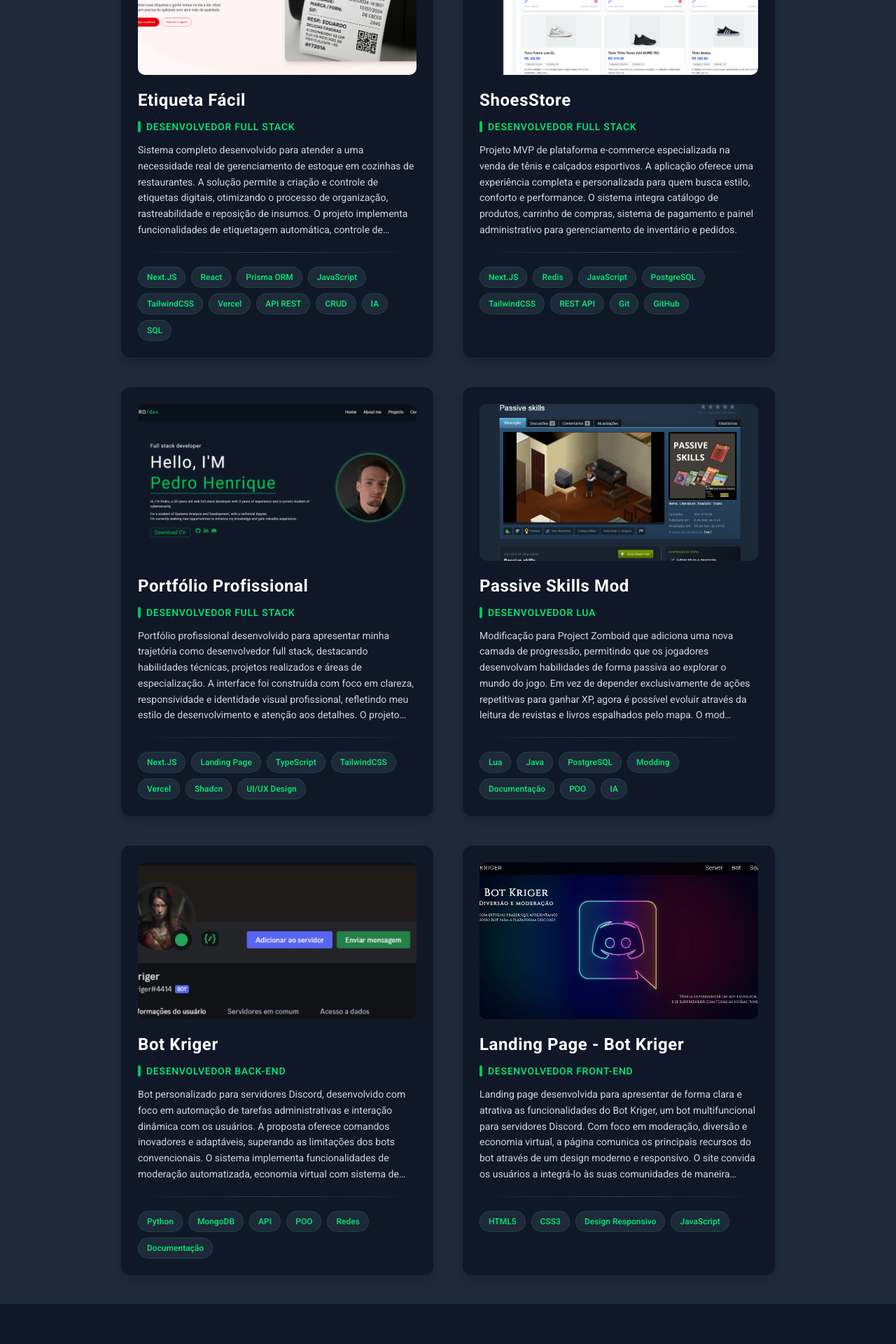
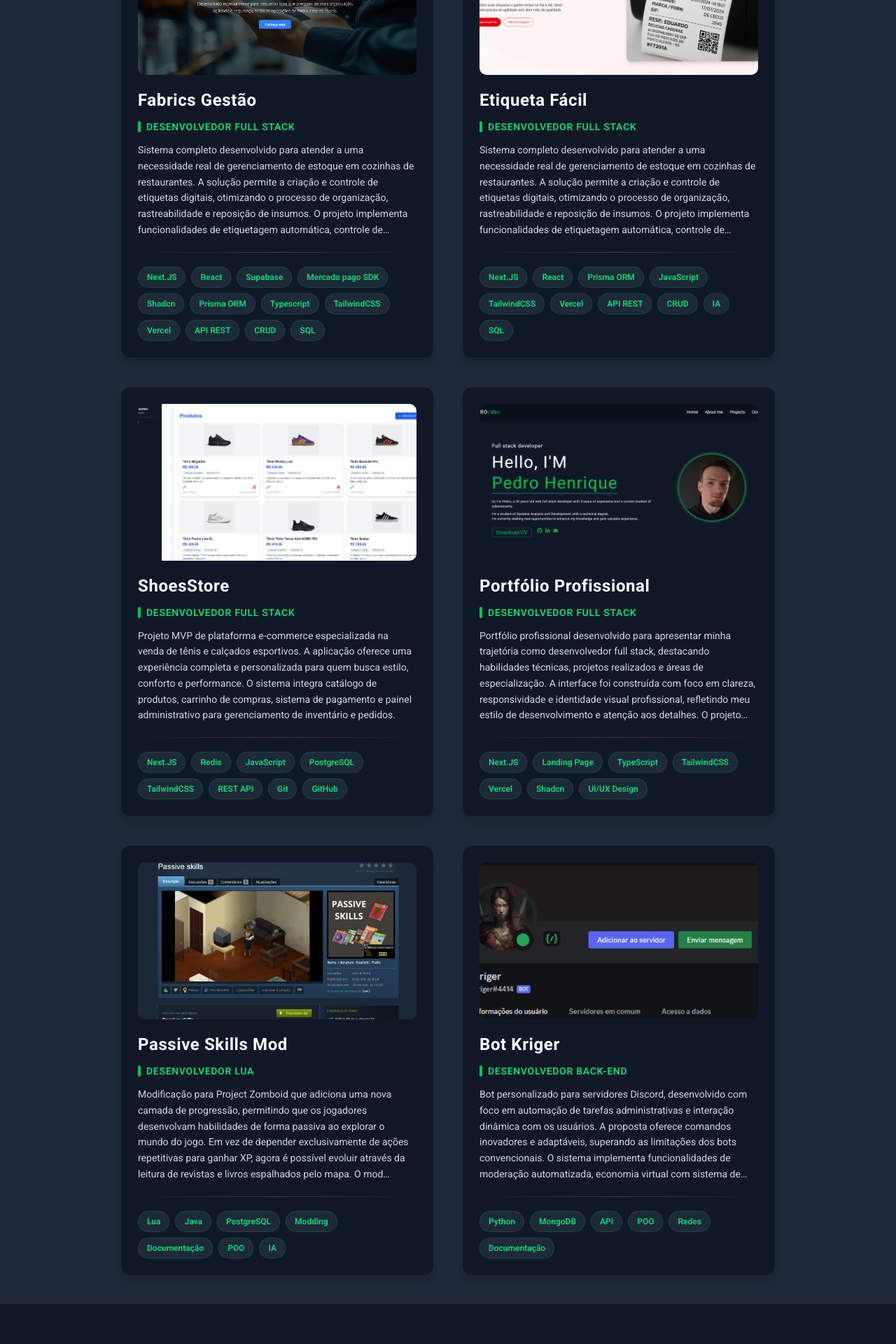
Before and after one commit to krigerofc/My-portfolio, a Next.js app: page / in a window 1280 px wide. Shown: the part 1140-3060 px from the top of the page at 70% size. Built offline with nearby package versions, Linux system fonts and the light colour scheme.

Commit message:
Add 'Fabrics Gestão' project and comment out another
Added a new project entry for 'Fabrics Gestão' and commented out the 'Landing Page - Bot Kriger' entry.

```diff
--- a/components/Projects.tsx
+++ b/components/Projects.tsx
@@ -3,6 +3,13 @@ import CardProject from "./ProjectCard";
 
 export default function Project() {
   const projects = [
+      {
+      Imagem: '/assets/Fabrics.png',
+      Titulo: 'Fabrics Gestão',
+      Cargo: "Desenvolvedor Full Stack",
+      Descricao: 'Sistema completo desenvolvido para atender a uma necessidade real de gerenciamento de estoque em cozinhas de restaurantes. A solução permite a criação e controle de etiquetas digitais, otimizando o processo de organização, rastreabilidade e reposição de insumos. O projeto implementa funcionalidades de etiquetagem automática, controle de validade e alertas de reposição, garantindo eficiência operacional e redução significativa de desperdícios.',
+      tecs: ["Next.JS", "React", "Supabase", "Mercado pago SDK", "Shadcn", "Prisma ORM", "Typescript", "TailwindCSS", "Vercel", "API REST", "CRUD", "SQL"]
+    },
     {
       Imagem: '/assets/etique.png',
       Titulo: 'Etiqueta Fácil',
@@ -38,13 +45,13 @@ export default function Project() {
       Descricao: 'Bot personalizado para servidores Discord, desenvolvido com foco em automação de tarefas administrativas e interação dinâmica com os usuários. A proposta oferece comandos inovadores e adaptáveis, superando as limitações dos bots convencionais. O sistema implementa funcionalidades de moderação automatizada, economia virtual com sistema de moedas e ranks, mini-games interativos, sistema de níveis e recompensas, além de comandos de utilidade e entretenimento.',
       tecs: ["Python", "MongoDB", "API", "POO", "Redes", "Documentação"]
     },
-    {
-      Imagem: '/assets/botsite.png',
-      Titulo: 'Landing Page - Bot Kriger',
-      Cargo: "Desenvolvedor Front-end",
-      Descricao: 'Landing page desenvolvida para apresentar de forma clara e atrativa as funcionalidades do Bot Kriger, um bot multifuncional para servidores Discord. Com foco em moderação, diversão e economia virtual, a página comunica os principais recursos do bot através de um design moderno e responsivo. O site convida os usuários a integrá-lo às suas comunidades de maneira intuitiva, apresentando guias de instalação, lista completa de comandos e exemplos práticos de uso.',
-      tecs: ["HTML5", "CSS3", "Design Responsivo", "JavaScript"]
-    }
+   // {
+      //Imagem: '/assets/botsite.png',
+      //Titulo: 'Landing Page - Bot Kriger',
+      //Cargo: "Desenvolvedor Front-end",
+      //Descricao: 'Landing page desenvolvida para apresentar de forma clara e atrativa as funcionalidades do Bot Kriger, um bot multifuncional para servidores Discord. Com foco em moderação, diversão e economia virtual, a página comunica os principais recursos do bot através de um design moderno e responsivo. O site convida os usuários a integrá-lo às suas comunidades de maneira intuitiva, apresentando guias de instalação, lista completa de comandos e exemplos práticos de uso.',
+      //tecs: ["HTML5", "CSS3", "Design Responsivo", "JavaScript"]
+    //}
   ];
 
   return (
```
